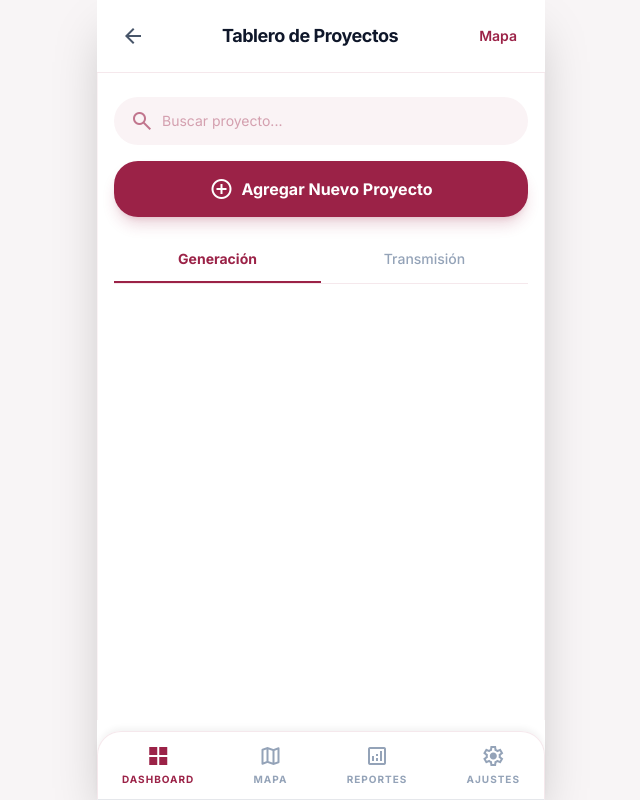
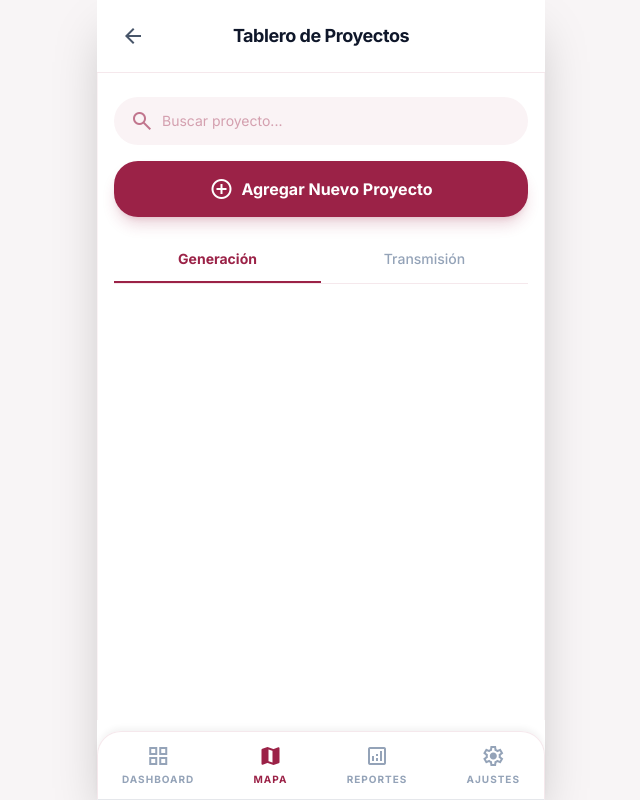
Before and after one commit to JSCEG/SeguimientoProyectosSENER, a website: page tablero-nuevos-proyectos.html in a window 1280 px wide. Shown: the whole page, without its empty margins (319-959 px from the left). Drawn offline with nearby package versions, Linux system fonts and the light colour scheme; no server answers.

Commit message:
Fix tablero header and sidebar navigation

```diff
--- a/tablero-nuevos-proyectos.html
+++ b/tablero-nuevos-proyectos.html
@@ -75,15 +75,12 @@
     <div class="max-w-md mx-auto bg-white dark:bg-zinc-900 min-h-screen shadow-2xl flex flex-col relative pb-[80px]">
         <header class="sticky top-0 z-10 bg-white/80 dark:bg-zinc-900/80 backdrop-blur-md border-b border-primary/10">
             <div class="flex items-center justify-between px-4 py-4">
-                <a href="index.html"
+                <button onclick="window.parent.postMessage({action: 'closeSidebar'}, '*')"
                     class="w-10 h-10 flex items-center justify-center rounded-full hover:bg-primary/5 transition-colors">
                     <span class="material-symbols-outlined text-slate-600 dark:text-slate-400">arrow_back</span>
-                </a>
+                </button>
                 <h1 class="text-lg font-bold tracking-tight text-slate-900 dark:text-white">Tablero de Proyectos</h1>
-                <a href="index.html"
-                    class="text-primary text-sm font-semibold px-3 py-1 rounded-full hover:bg-primary/5 transition-colors">
-                    Mapa
-                </a>
+                <div class="w-10 h-10"></div>
             </div>
         </header>
 
@@ -128,13 +125,14 @@
 
         <nav
             class="fixed bottom-0 left-0 right-0 max-w-md mx-auto bg-white/95 dark:bg-zinc-900/95 backdrop-blur-md border border-t-primary/10 border-x-primary/10 px-6 py-3 flex justify-between items-center z-20 shadow-[0_-4px_6px_-1px_rgba(0,0,0,0.05)] rounded-t-xl">
-            <a class="flex flex-col items-center gap-1 text-primary" href="#">
-                <span class="material-symbols-outlined" style="font-variation-settings: 'FILL' 1;">grid_view</span>
+            <a class="flex flex-col items-center gap-1 text-slate-400 hover:text-primary transition-colors" href="#"
+                onclick="window.parent.postMessage({action: 'closeSidebar'}, '*')">
+                <span class="material-symbols-outlined" style="font-variation-settings: 'FILL' 0;">grid_view</span>
                 <span class="text-[10px] font-bold uppercase tracking-widest">Dashboard</span>
             </a>
-            <a class="flex flex-col items-center gap-1 text-slate-400 hover:text-primary transition-colors"
-                href="index.html">
-                <span class="material-symbols-outlined" style="font-variation-settings: 'FILL' 0;">map</span>
+            <a class="flex flex-col items-center gap-1 text-primary" href="#"
+                onclick="window.parent.postMessage({action: 'closeSidebar'}, '*')">
+                <span class="material-symbols-outlined" style="font-variation-settings: 'FILL' 1;">map</span>
                 <span class="text-[10px] font-bold uppercase tracking-widest">Mapa</span>
             </a>
             <a class="flex flex-col items-center gap-1 text-slate-400 hover:text-primary transition-colors" href="#">
```
Also changed, not shown: index.html (renamed from index_mapa.html).
